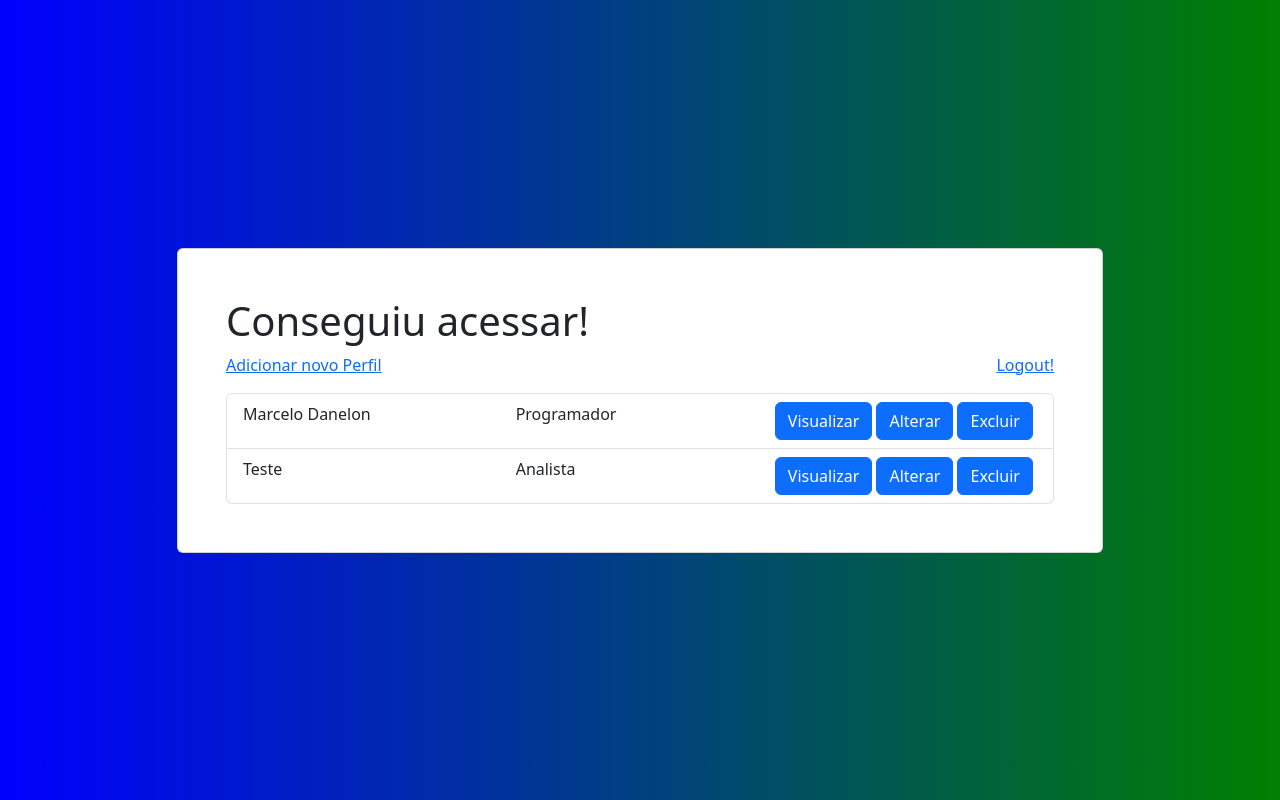
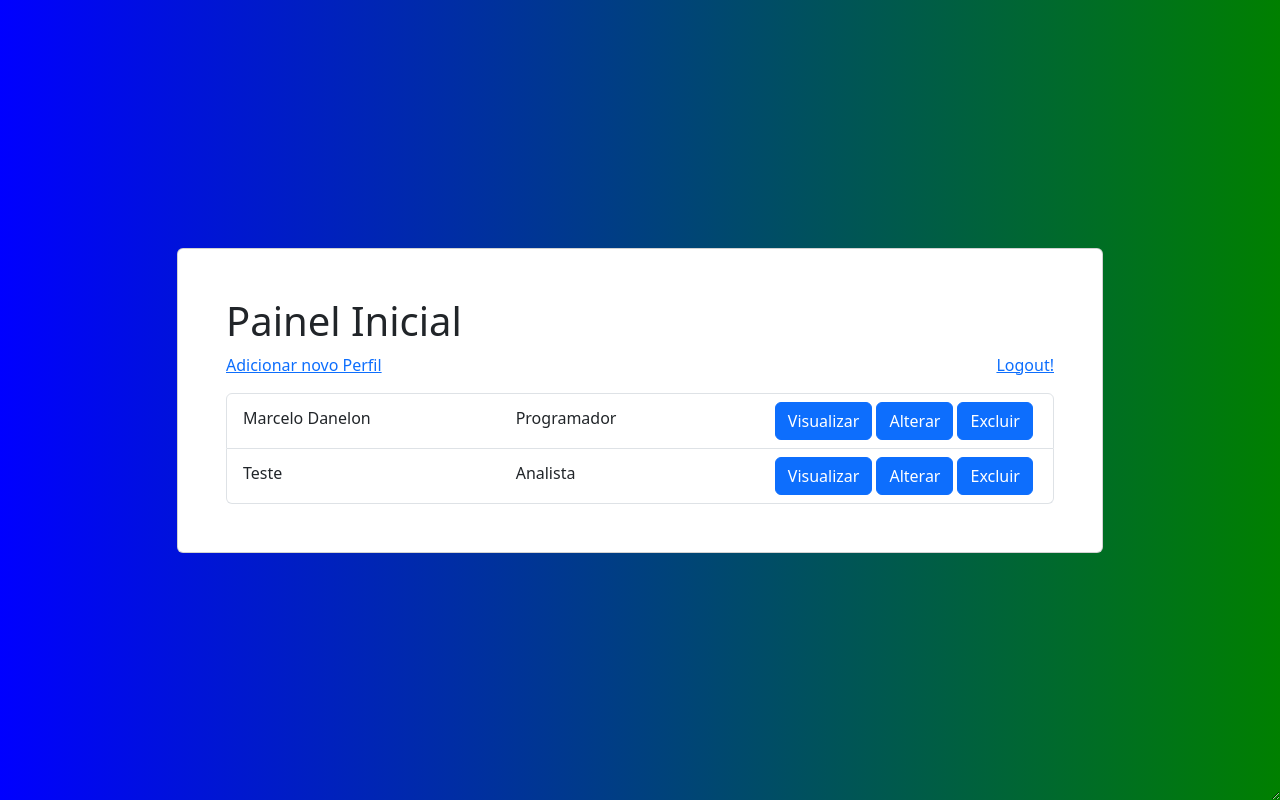
Before and after one commit to marcelodanelon/linktree, a PHP site: page /perfil-painel.php in a window 1280 px wide. Run offline with PHP 8.4, Linux system fonts and the light colour scheme; the visitor is signed in with stand-in values (Sample User, id 1); data comes from the database, SQL or seed files in the repository.

Commit message:
Alterações no painel para ajuste do layout

```diff
--- a/header.php
+++ b/header.php
@@ -13,6 +13,7 @@
         .fundo {
             background-color: #FFE53B;
             background-image: linear-gradient(to right, blue , green);
+            resize:both; overflow:auto; width:100%;
         }
 
         .fundo-cinza{
--- a/perfil-novo.php
+++ b/perfil-novo.php
@@ -1,7 +1,7 @@
 <?php
     include "header.php";
 ?>
-    <div class="col col-xl-10">
+    <div class="col col-xl-10 pb-5">
         <div class="card">
             <div class="card-body p-5">
                 <h3>Perfil Novo</h3>
@@ -61,7 +61,7 @@
                         </div>
                     </div>
                     <button type="submit" class="btn btn-success mt-3">Gravar</button>
-                    <a href="painel.php" class="btn btn-primary mt-3">Voltar</a>
+                    <a href="perfil-painel.php" class="btn btn-primary mt-3">Voltar</a>
                 </form>
 <?php
     include "footer.php";
--- a/perfil-painel.php
+++ b/perfil-painel.php
@@ -5,7 +5,7 @@
 <div class="col col-xl-10">
     <div class="card">
         <div class="card-body p-5">
-            <h1>Conseguiu acessar!</h1>
+            <h1>Painel Inicial</h1>
             <div class="row">
                 <div class="col-6 d-flex justify-content-start">
                     <a href="perfil-novo.php">Adicionar novo Perfil</a>
@@ -25,10 +25,10 @@
             ?>
                         <li class="list-group-item">
                             <div class="row">
-                                <div class="col-4">
+                                <div class="col-4 pt-1">
                                     <?php echo $nome ?>
                                 </div>
-                                <div class="col-4">
+                                <div class="col-4 pt-1">
                                     <?php echo $profissao ?>
                                 </div>
                                 <div class="col-4 d-flex justify-content-end">
```
